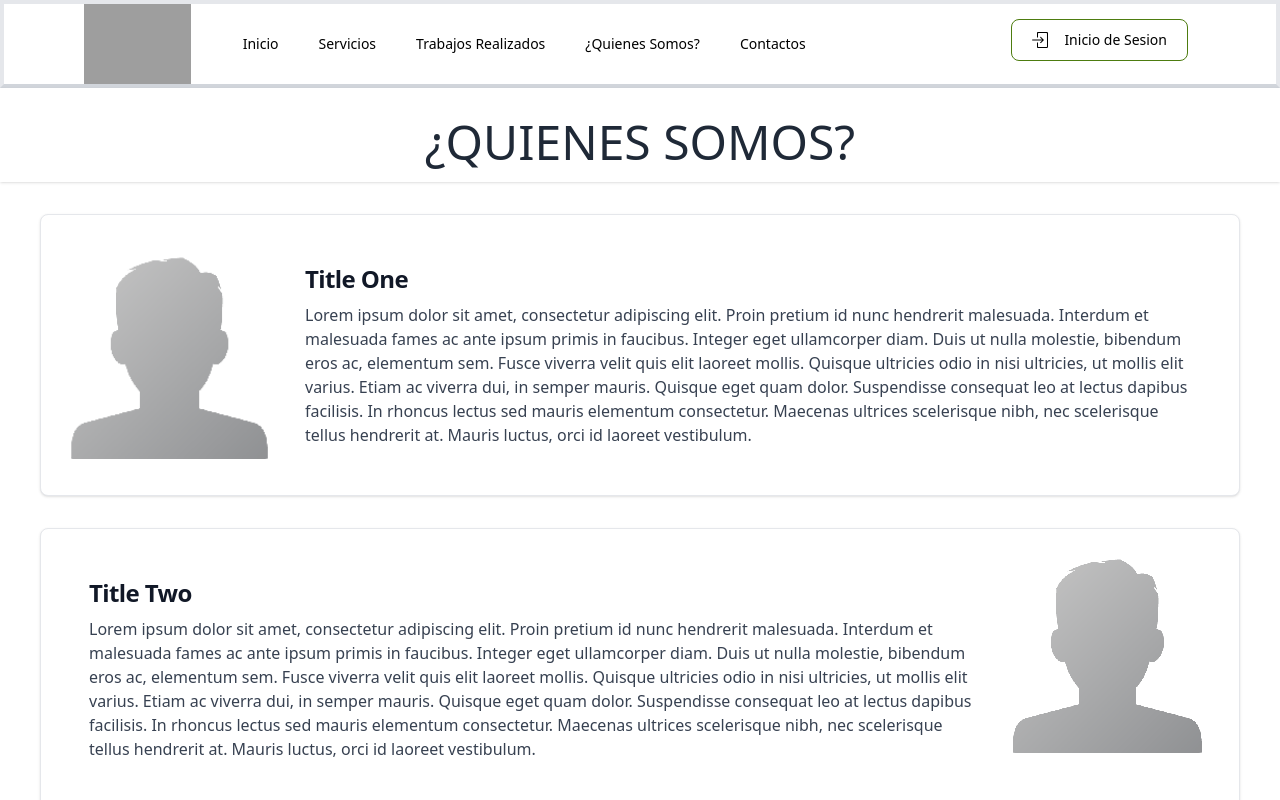
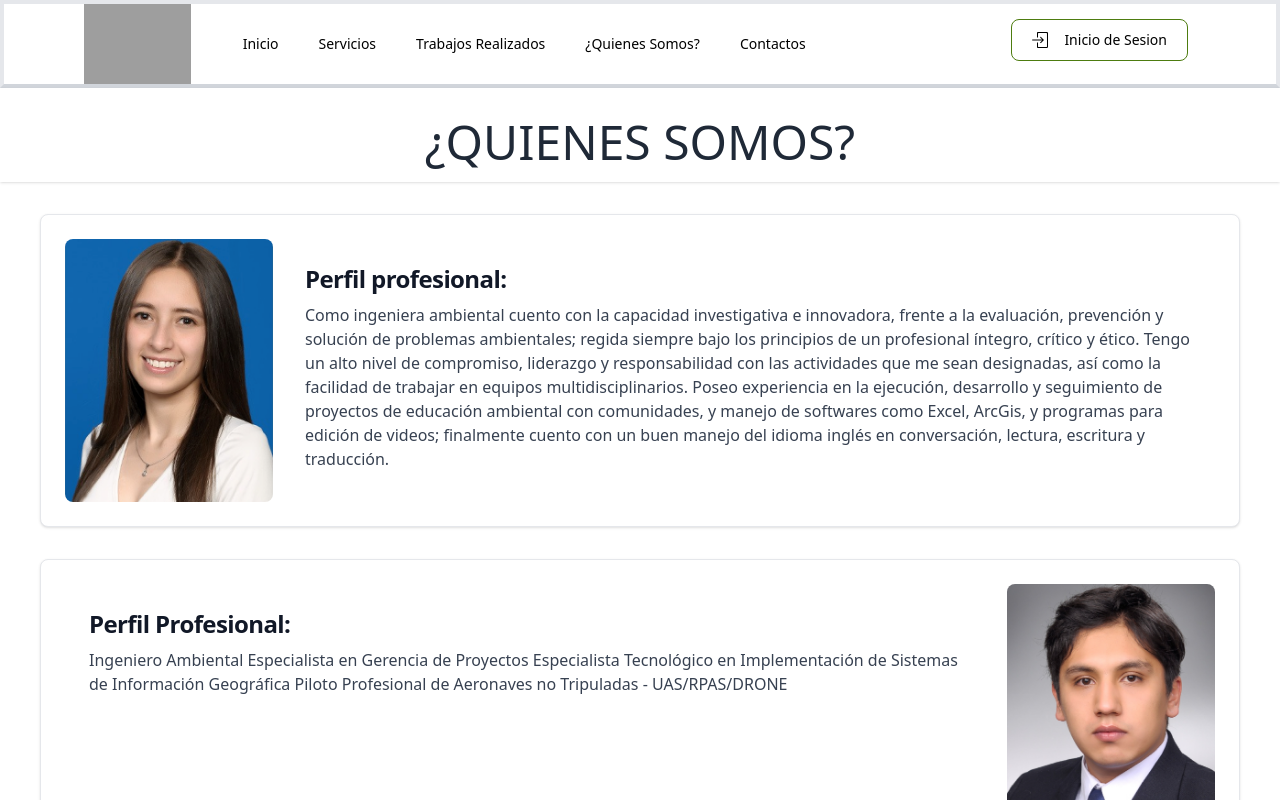
Before and after one commit to CeibaSol/CeibaSol_FE, a React (Create React App) app: page /quinesSomos in a window 1280 px wide. Shown: the top 800 px of the page. Built offline with nearby package versions, Linux system fonts and the light colour scheme; grey boxes are pictures that could not be loaded.

Commit message:
QuienesSomos
Se agregaron los perfiles de 2 de los Colaboradores de la organizacion

```diff
--- a/src/components/quienesSomos/quienesSomos.js
+++ b/src/components/quienesSomos/quienesSomos.js
@@ -16,15 +16,15 @@ export default function QuienesSomos() {
             <div class="block p-6 bg-white border border-gray-200 rounded-lg shadow hover:bg-gray-100 dark:bg-gray-800 dark:border-gray-700 dark:hover:bg-gray-700">
               <div className="flex space-x-2 justify-center xlg:grid md:grid:cols-2">
                 <div class="flex-none w-52 relative md:flex md:flex-col md:justify-center">
-                  <img src="default-avatar.png" alt="" class="relative inset-0 w-500 h-500 object-cover rounded-lg" loading="lazy" />
+                  <img src="picture1.png" alt="" class="relative inset-0 w-500 h-500 object-cover rounded-lg" loading="lazy" />
                 </div>
                 <div class="flex-auto p-6">
                   <div class="flex flex-wrap items-baseline">
                     <h4 class=" mb-2 text-2xl font-bold tracking-tight text-gray-900 dark:text-white">
-                      Title One
+                      Perfil profesional:
                     </h4>
                     <h5 class="font-normal text-gray-700 dark:text-gray-400">
-                      Lorem ipsum dolor sit amet, consectetur adipiscing elit. Proin pretium id nunc hendrerit malesuada. Interdum et malesuada fames ac ante ipsum primis in faucibus. Integer eget ullamcorper diam. Duis ut nulla molestie, bibendum eros ac, elementum sem. Fusce viverra velit quis elit laoreet mollis. Quisque ultricies odio in nisi ultricies, ut mollis elit varius. Etiam ac viverra dui, in semper mauris. Quisque eget quam dolor. Suspendisse consequat leo at lectus dapibus facilisis. In rhoncus lectus sed mauris elementum consectetur. Maecenas ultrices scelerisque nibh, nec scelerisque tellus hendrerit at. Mauris luctus, orci id laoreet vestibulum.
+                      Como ingeniera ambiental cuento con la capacidad investigativa e innovadora, frente a la evaluación, prevención y solución de problemas ambientales; regida siempre bajo los principios de un profesional íntegro, crítico y ético. Tengo un alto nivel de compromiso, liderazgo y responsabilidad con las actividades que me sean designadas, así como la facilidad de trabajar en equipos multidisciplinarios. Poseo experiencia en la ejecución, desarrollo y seguimiento de proyectos de educación ambiental con comunidades, y manejo de softwares como Excel, ArcGis, y programas para edición de videos; finalmente cuento con un buen manejo del idioma inglés en conversación, lectura, escritura y traducción.
                     </h5>
                   </div>
                 </div>
@@ -37,16 +37,19 @@ export default function QuienesSomos() {
 
                   <div class="flex flex-wrap items-baseline">
                     <h4 class=" mb-2 text-2xl font-bold tracking-tight text-gray-900 dark:text-white">
-                      Title Two
+                      Perfil Profesional:
                     </h4>
                     <h5 class="font-normal text-gray-700 dark:text-gray-400">
-                      Lorem ipsum dolor sit amet, consectetur adipiscing elit. Proin pretium id nunc hendrerit malesuada. Interdum et malesuada fames ac ante ipsum primis in faucibus. Integer eget ullamcorper diam. Duis ut nulla molestie, bibendum eros ac, elementum sem. Fusce viverra velit quis elit laoreet mollis. Quisque ultricies odio in nisi ultricies, ut mollis elit varius. Etiam ac viverra dui, in semper mauris. Quisque eget quam dolor. Suspendisse consequat leo at lectus dapibus facilisis. In rhoncus lectus sed mauris elementum consectetur. Maecenas ultrices scelerisque nibh, nec scelerisque tellus hendrerit at. Mauris luctus, orci id laoreet vestibulum.
+                      Ingeniero Ambiental
+                      Especialista en Gerencia de Proyectos
+                      Especialista Tecnológico en Implementación de Sistemas de Información Geográfica
+                      Piloto Profesional de Aeronaves no Tripuladas - UAS/RPAS/DRONE
                     </h5>
                   </div>
 
                 </div>
                 <div class="flex-none w-52 relative">
-                  <img src="default-avatar.png" alt="" class="relative inset-0 w-500 h-500 object-cover rounded-lg" loading="lazy" />
+                  <img src="picture2.png" alt="" class="relative inset-0 w-500 h-500 object-cover rounded-lg" loading="lazy" />
 
                 </div>
               </div>
```
Also changed, not shown: public/picture1.png (added), public/picture2.png (added).
